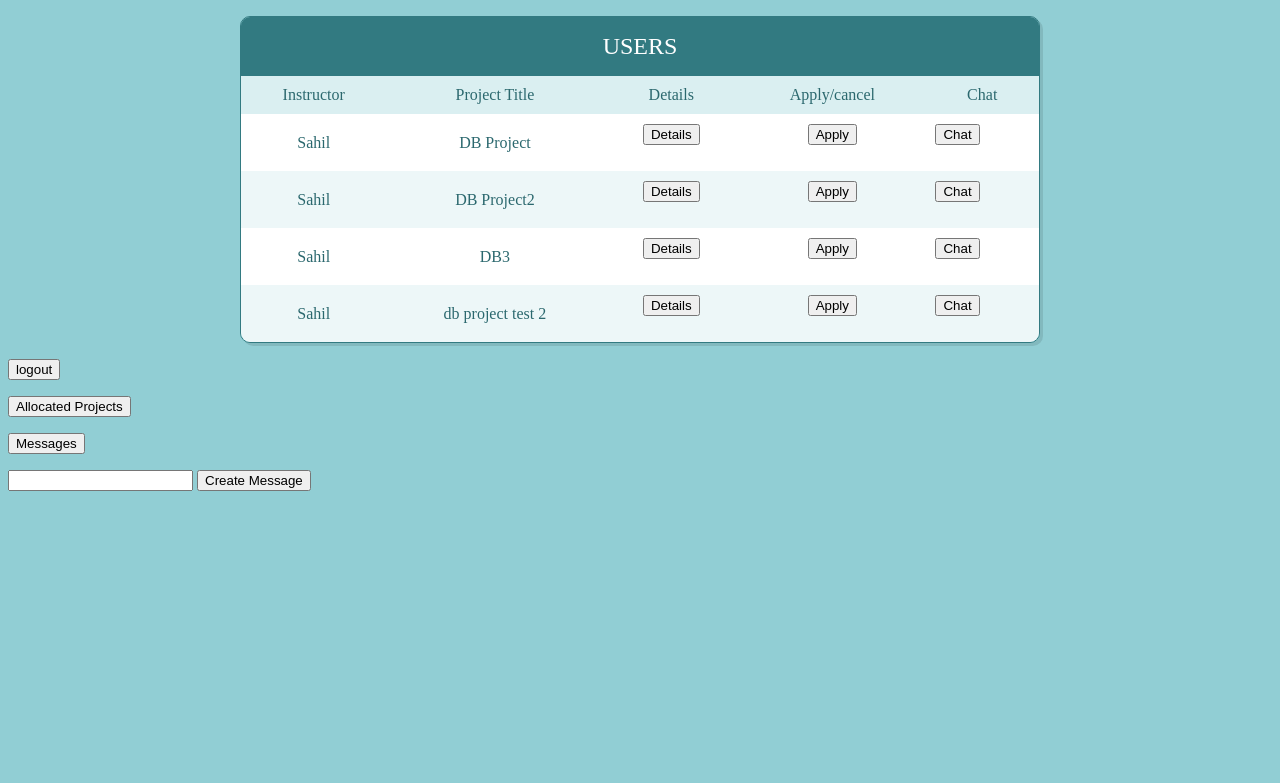
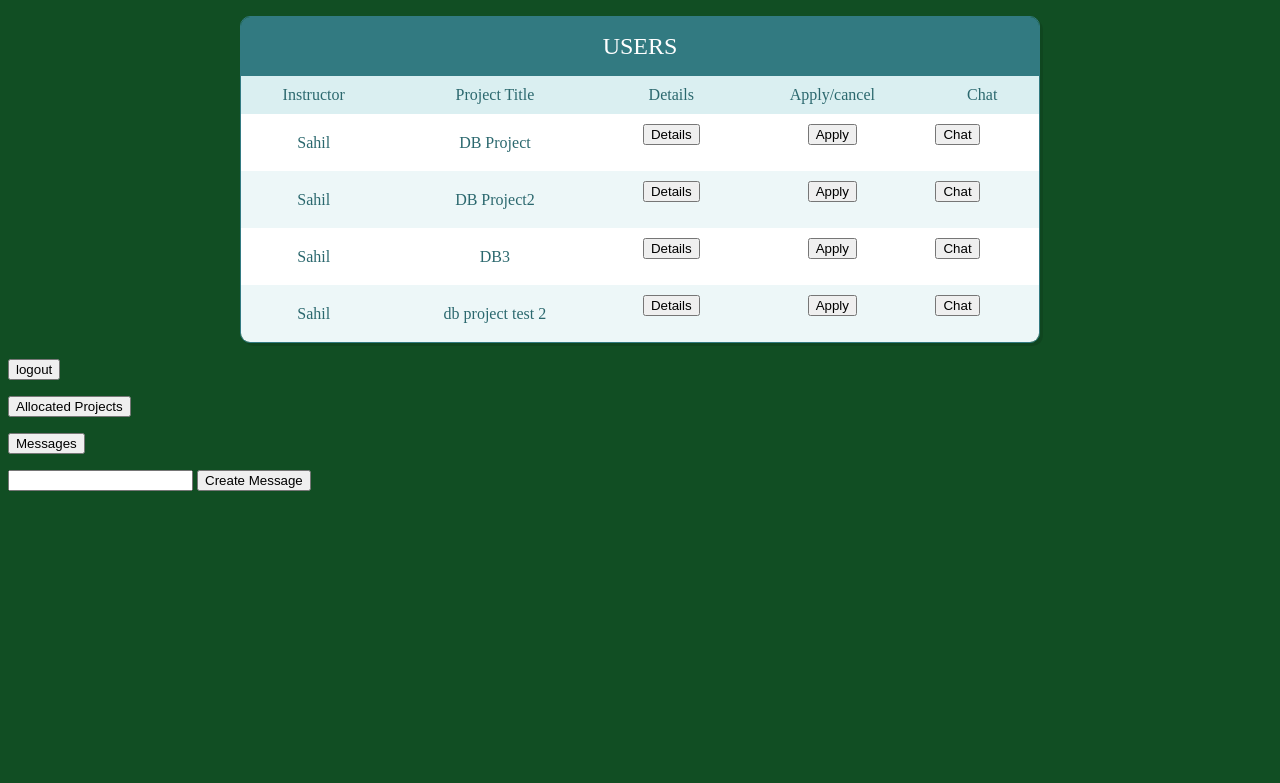
Before and after one commit to tnmytanny/Willcodeforfood, a Django app: template polls/templates/polls/student_home.html in a window 1280 px wide. Shown: the top 783 px of the page. Run offline with Django 3.2, Linux system fonts and the light colour scheme; the template is opened without the code that fills it: values that come from a table or form of the project are taken from there, others are empty; data comes from the database, SQL or seed files in the repository; both versions use the stored data as it was after the commit.

```diff
--- a/polls/templates/polls/instructor_home.html
+++ b/polls/templates/polls/instructor_home.html
@@ -1,7 +1,7 @@
 <html>
     <style>
         body {
-          background-color: #91ced4;
+          background-color: #436145;
         }
         body * {
           box-sizing: border-box;
--- a/polls/templates/polls/student_home.html
+++ b/polls/templates/polls/student_home.html
@@ -1,7 +1,7 @@
 <html>
 <style>
 body {
-  background-color: #91ced4;
+  background-color: #114e23;
 }
 body * {
   box-sizing: border-box;
```
Also changed, not shown: db.sqlite3.
